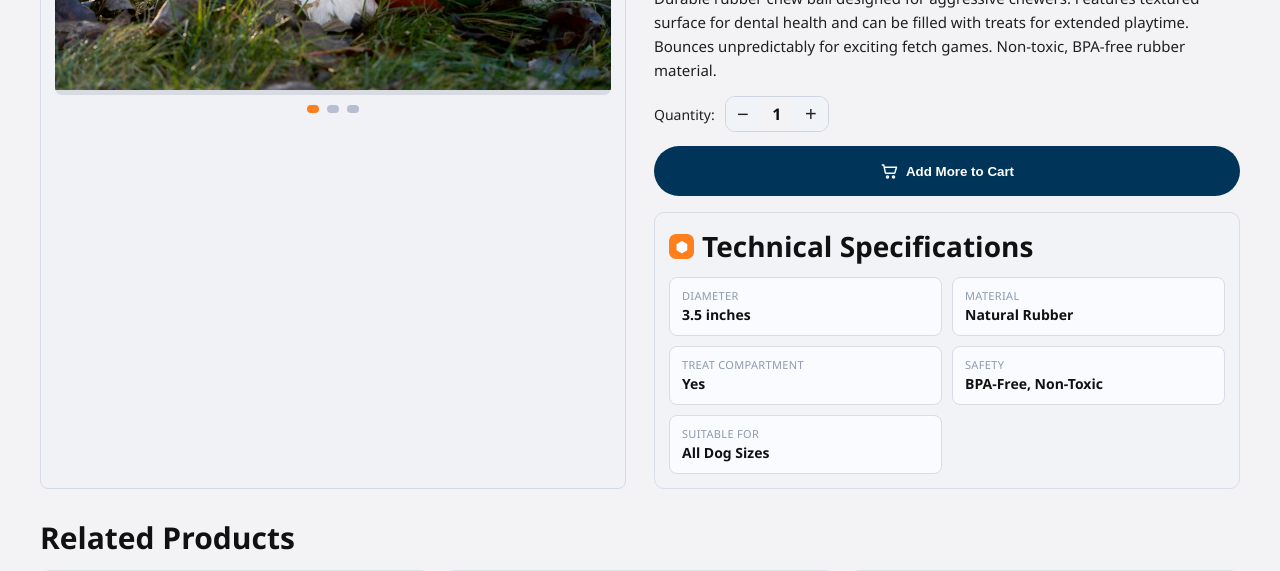
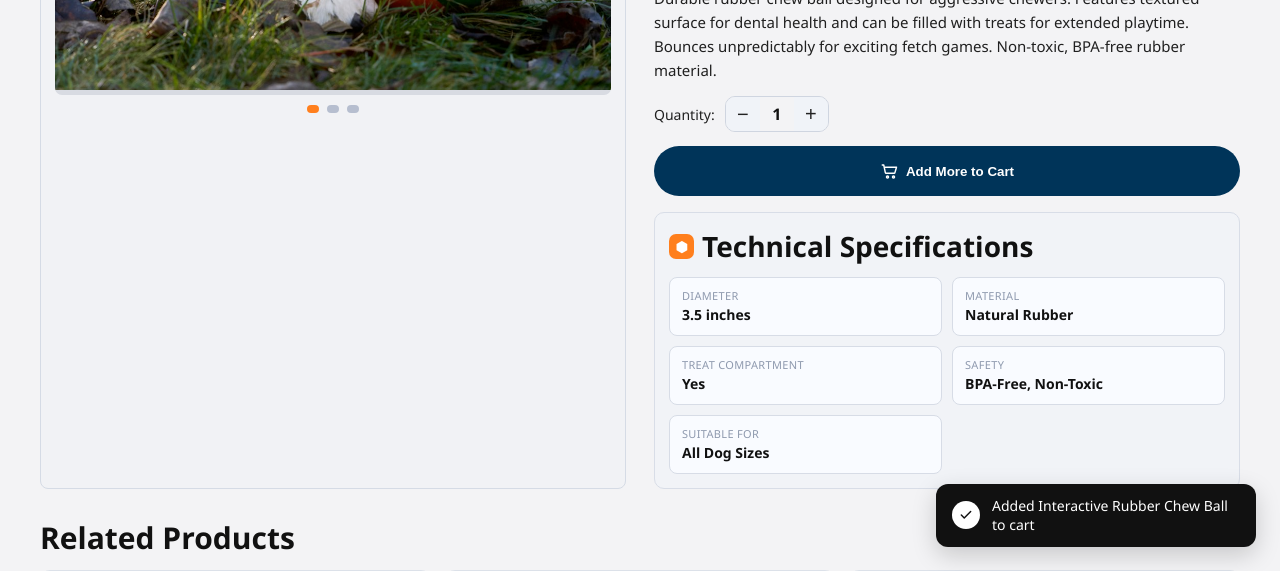
Before and after one commit to EgorOhrem/PawsStore, a website with bundled scripts: page product.html in a window 1280 px wide. Both pictures are taken after a click on the button "Add to Cart". Shown: the part 650-1221 px from the top of the page. Built offline with nearby package versions, Linux system fonts and the light colour scheme.

Commit message:
notification + deploy v2

```diff
--- a/css/layout.css
+++ b/css/layout.css
@@ -391,3 +391,63 @@ main {
     gap: 16px;
   }
 }
+
+/* ── Notifications ── */
+.notification-container {
+  position: fixed;
+  bottom: 24px;
+  right: 24px;
+  z-index: 9999;
+  display: flex;
+  flex-direction: column;
+  gap: 10px;
+  pointer-events: none;
+}
+
+.notification {
+  display: flex;
+  align-items: center;
+  gap: 12px;
+  background: #111;
+  color: #fff;
+  padding: 12px 16px;
+  border-radius: 12px;
+  font-size: 14px;
+  font-weight: 500;
+  max-width: 320px;
+  box-shadow: 0 8px 24px rgba(0, 0, 0, 0.18);
+  opacity: 0;
+  transform: translateY(12px);
+  transition: opacity 0.25s ease, transform 0.25s ease;
+}
+
+.notification--visible {
+  opacity: 1;
+  transform: translateY(0);
+}
+
+.notification-icon {
+  width: 28px;
+  height: 28px;
+  border-radius: 50%;
+  background: #fff;
+  color: #111;
+  display: inline-flex;
+  align-items: center;
+  justify-content: center;
+  flex-shrink: 0;
+}
+
+.notification--remove .notification-icon {
+  background: #fee2e2;
+  color: #e53e3e;
+}
+
+.notification-icon svg {
+  width: 14px;
+  height: 14px;
+}
+
+.notification-msg {
+  line-height: 1.4;
+}
--- a/js/cart.js
+++ b/js/cart.js
@@ -1,4 +1,5 @@
 import { getCart, saveCart } from "./store.js";
+import { showNotification } from "./notification.js";
 
 const TAX_RATE = 0.08;
 const PROMO_CODE = "SAVE10";
@@ -201,7 +202,10 @@ function bindEvents() {
 
     if (action === "inc") setQuantity(id, item.quantity + 1);
     if (action === "dec" && item.quantity > 1) setQuantity(id, item.quantity - 1);
-    if (action === "remove") removeItem(id);
+    if (action === "remove") {
+      showNotification(`Removed ${item.title} from cart`, "remove");
+      removeItem(id);
+    }
     render();
   });
 
--- a/js/catalog.js
+++ b/js/catalog.js
@@ -1,5 +1,6 @@
 import { products } from "./data.js";
 import { addToCart } from "./store.js";
+import { showNotification } from "./notification.js";
 
 const state = {
   sort: "alphabet-asc",
@@ -204,7 +205,8 @@ function bindCardActions() {
     if (!product) return;
 
     addToCart(product);
-    renderCatalogView();
+    showNotification(`Added ${product.title} to cart`);
+    renderCatalog();
   });
 
   window.addEventListener("cart:updated", renderCatalogView);
--- /dev/null
+++ b/js/notification.js
@@ -0,0 +1,34 @@
+let container = null;
+
+function getContainer() {
+  if (!container) {
+    container = document.createElement("div");
+    container.className = "notification-container";
+    document.body.appendChild(container);
+  }
+  return container;
+}
+
+export function showNotification(message, type = "success") {
+  const el = document.createElement("div");
+  el.className = `notification notification--${type}`;
+  el.innerHTML = `
+    <span class="notification-icon">
+      <svg viewBox="0 0 24 24" fill="none" stroke="currentColor" stroke-width="2.5" stroke-linecap="round" stroke-linejoin="round" aria-hidden="true">
+        ${type === "remove"
+          ? '<path d="M18 6L6 18M6 6l12 12"/>'
+          : '<path d="M20 6L9 17l-5-5"/>'}
+      </svg>
+    </span>
+    <span class="notification-msg">${message}</span>
+  `;
+
+  getContainer().appendChild(el);
+
+  requestAnimationFrame(() => el.classList.add("notification--visible"));
+
+  setTimeout(() => {
+    el.classList.remove("notification--visible");
+    el.addEventListener("transitionend", () => el.remove(), { once: true });
+  }, 3000);
+}
--- a/js/product.js
+++ b/js/product.js
@@ -1,5 +1,6 @@
 import { products } from "./data.js";
 import { addToCart, getCart } from "./store.js";
+import { showNotification } from "./notification.js";
 
 const pageRoot = document.querySelector("#product-page");
 const searchParams = new URLSearchParams(window.location.search);
@@ -185,6 +186,7 @@ function bindEvents() {
       for (let i = 0; i < quantity; i += 1) {
         addToCart(product);
       }
+      showNotification(`Added ${quantity > 1 ? quantity + "x " : ""}${product.title} to cart`);
       quantity = 1;
       renderProductPage();
     }
```
